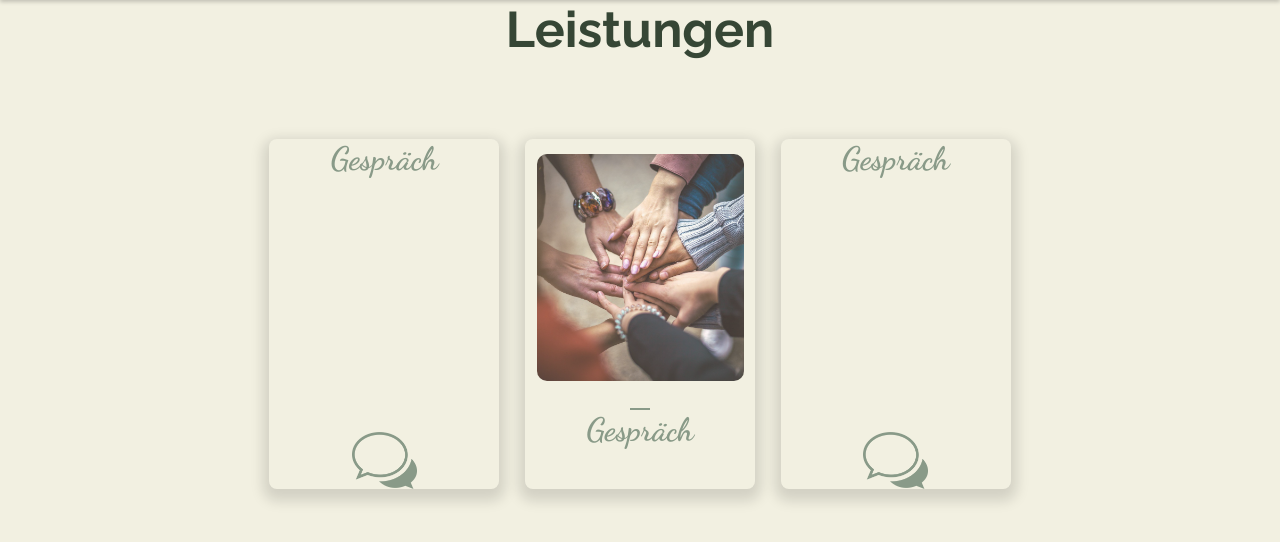
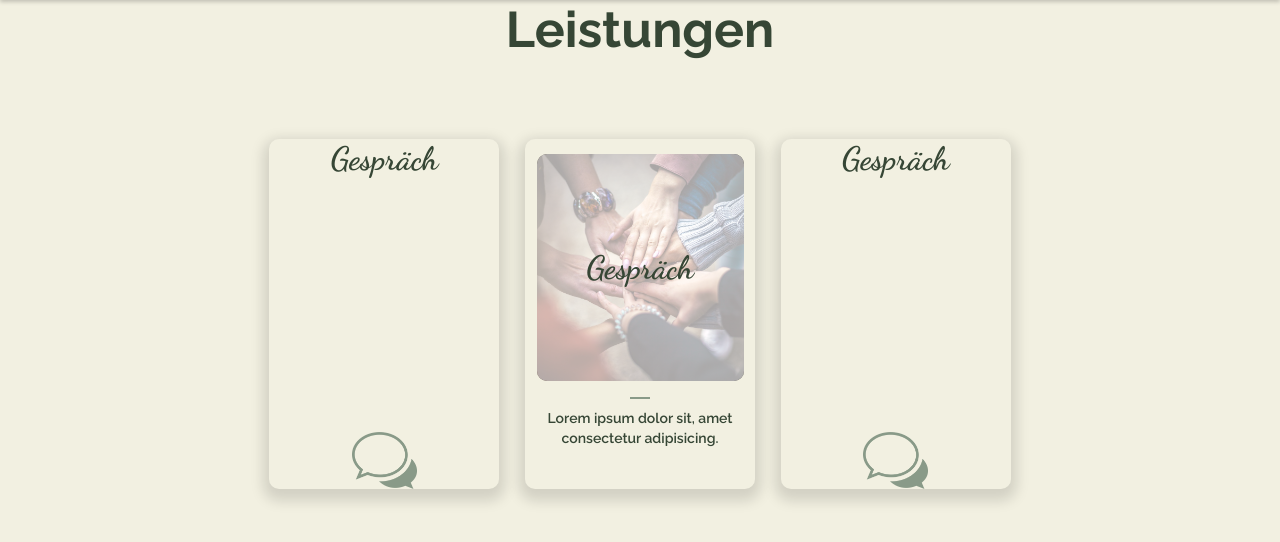
Before and after one commit to lukas2485/dieBrueckenbauerin, a PHP site: page /files/leistungen.php in a window 1280 px wide. Shown: the part 76-618 px from the top of the page. Run offline with PHP 8.4, Linux system fonts and the light colour scheme; some web fonts are replaced.

Commit message:
Overlay erstellt + h1 im Overlay

```diff
--- a/css/style.css
+++ b/css/style.css
@@ -357,12 +357,15 @@ p {
     flex-direction: column;
     justify-content: center;
     align-items: center;
-    border-radius: 8px;
     -webkit-box-shadow: 0px 6px 13px 6px rgba(0,0,0,0.13);
     -moz-box-shadow: 0px 6px 13px 6px rgba(0,0,0,0.13);
     box-shadow: 0px 6px 13px 6px rgba(0,0,0,0.13);
   }
 
+  /* Style the front side (fallback if image is missing) */
+  .flip-card-front, .flip-card-back, .frontImg, .frontImg_overlay {
+    border-radius: 10px;
+  }
   /* Style the front side (fallback if image is missing) */
   .flip-card-front {
     background-color: var(--flip-color);
@@ -381,8 +384,16 @@ p {
 
   .flip-card-front h1 {
     font-family: 'Dancing Script', cursive;
-    color: var(--flip-backg-color);
+    color: var(--mainColorheadline);
     font-size: 1.8em;
+    font-weight: 800;
+  }
+
+  .flip-card-front h4 {
+    color: var(--mainColorheadline);
+    font-size: 1.4rem;
+    font-weight: 600;
+    line-height: 1.4;
   }
 
   .card-back-text{
@@ -398,14 +409,24 @@ p {
   .frontImg{
     width: 90%;
     height: 65%;
-    background-color: #000;
+    position: relative;
     background-image: url(../img/flipCard/haende.jpg);
     background-size: cover;
     background-repeat: no-repeat;
     background-position: center;
-    border-radius: 10px;
     margin: 15px auto;
-    opacity: 0.75;
+  }
+
+  .frontImg_overlay{
+    background-color: rgba(255, 255, 255, 0.65);
+    height: 100%;
+    width: 100%;
+    position: absolute;
+    top: 0;
+    left: 0;
+    display: flex;
+    align-items: center;
+    justify-content: center;
   }
 
   .frontBottom{
@@ -418,6 +439,7 @@ p {
   .flip-card hr {
     width: 20px;
     height: 2px;
+    margin-bottom: 10px;
     border: none;
     background-color: var(--darkerColor);
   }
--- a/files/leistungen.php
+++ b/files/leistungen.php
@@ -52,11 +52,12 @@
 
 
                       <div class="frontImg">
+                        <div class="frontImg_overlay"><h1>Gespräch</h1></div>
                       </div>
 
                       <div class="frontBottom">
                         <hr>
-                        <h1>Gespräch</h1>
+                        <h4>Lorem ipsum dolor sit, amet consectetur adipisicing.</h4>
                       </div>
 
 
```
